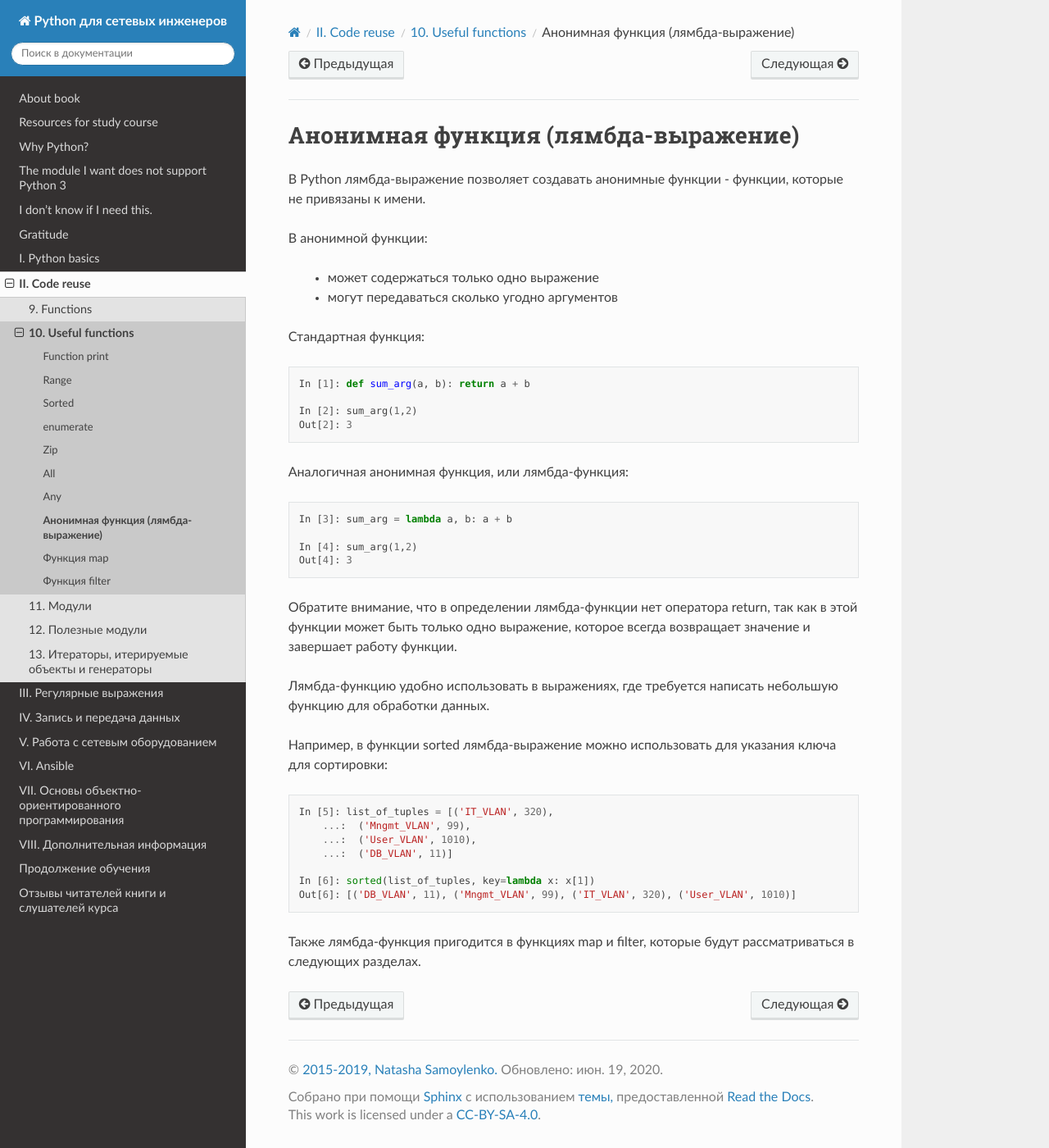
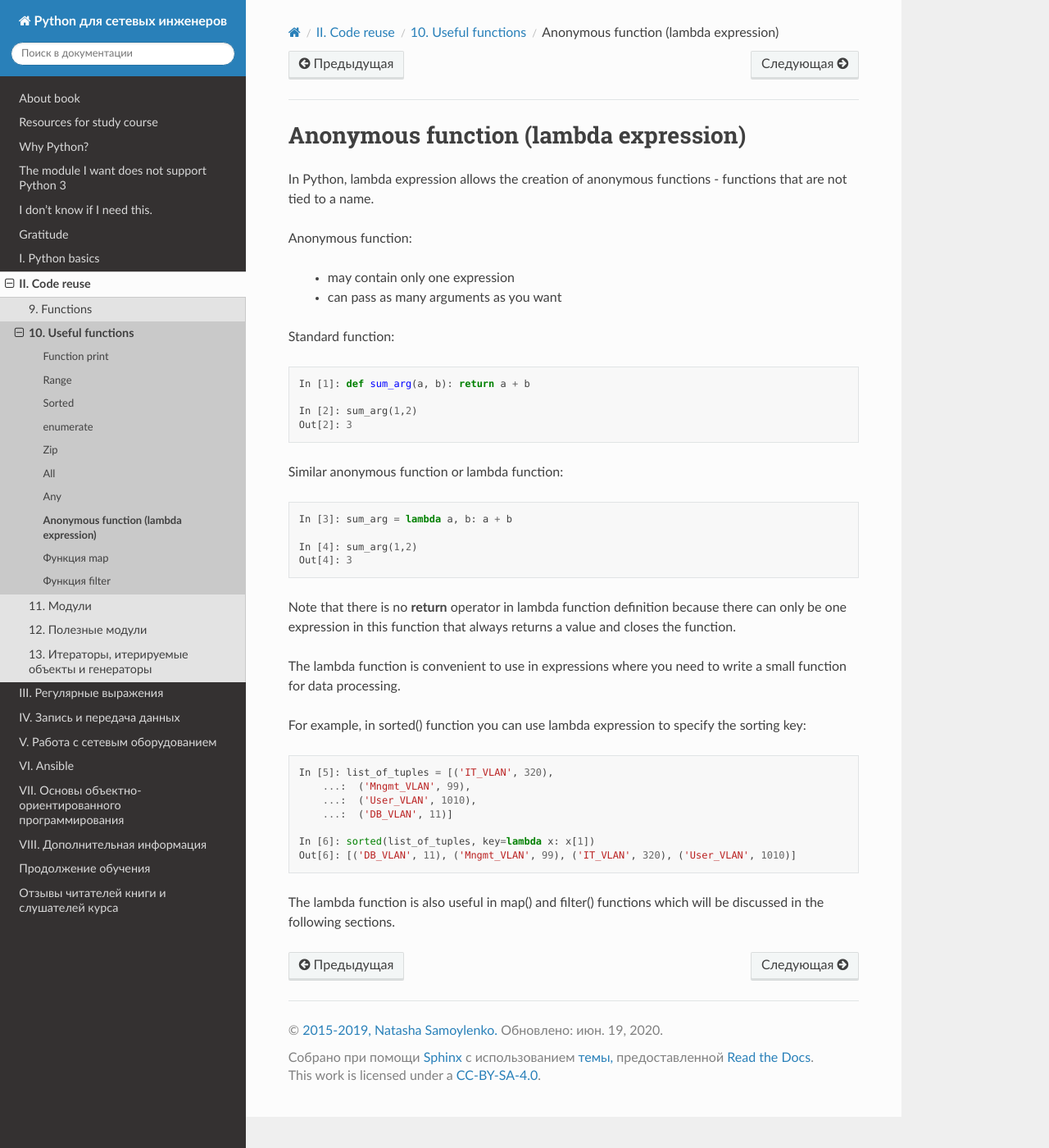
Before and after one commit to Aidar5/nattoeng, a Sphinx documentation site: the page built from docs/source/book/10_useful_functions/lambda.rst, in a window 1280 px wide and 1400 px high. Shown: the whole window at 82% size. Built offline with Sphinx 7.4.7 and the Read the Docs theme 2.0.0, drawn with Linux system fonts in a browser that asks for light colours; pages that are not in the unit, such as notebooks, are missing from menus.

Commit message:
Update lambda.rst

```diff
--- a/docs/source/book/10_useful_functions/lambda.rst
+++ b/docs/source/book/10_useful_functions/lambda.rst
@@ -1,15 +1,14 @@
-Анонимная функция (лямбда-выражение)
+Anonymous function (lambda expression)
 ------------------------------------
 
-В Python лямбда-выражение позволяет создавать анонимные функции -
-функции, которые не привязаны к имени.
+In Python, lambda expression allows the creation of anonymous functions - functions that are not tied to a name.
 
-В анонимной функции:
+Anonymous function:
 
-    * может содержаться только одно выражение
-    * могут передаваться сколько угодно аргументов
+    * may contain only one expression
+    * can pass as many arguments as you want
 
-Стандартная функция:
+Standard function:
 
 .. code:: python
 
@@ -18,7 +17,7 @@
     In [2]: sum_arg(1,2)
     Out[2]: 3
 
-Аналогичная анонимная функция, или лямбда-функция:
+Similar anonymous function or lambda function:
 
 .. code:: python
 
@@ -27,15 +26,11 @@
     In [4]: sum_arg(1,2)
     Out[4]: 3
 
-Обратите внимание, что в определении лямбда-функции нет оператора return, так
-как в этой функции может быть только одно выражение, которое всегда
-возвращает значение и завершает работу функции.
+Note that there is no **return** operator in lambda function definition because there can only be one expression in this function that always returns a value and closes the function.
 
-Лямбда-функцию удобно использовать в выражениях, где требуется написать
-небольшую функцию для обработки данных.
+The lambda function is convenient to use in expressions where you need to write a small function for data processing.
 
-Например, в функции sorted лямбда-выражение можно использовать для указания ключа
-для сортировки:
+For example, in sorted() function you can use lambda expression to specify the sorting key:
 
 .. code:: python
 
@@ -47,5 +42,4 @@
     In [6]: sorted(list_of_tuples, key=lambda x: x[1])
     Out[6]: [('DB_VLAN', 11), ('Mngmt_VLAN', 99), ('IT_VLAN', 320), ('User_VLAN', 1010)]
 
-Также лямбда-функция пригодится в функциях map и filter, которые будут
-рассматриваться в следующих разделах.
+The lambda function is also useful in map() and filter() functions which will be discussed in the following sections.
```
